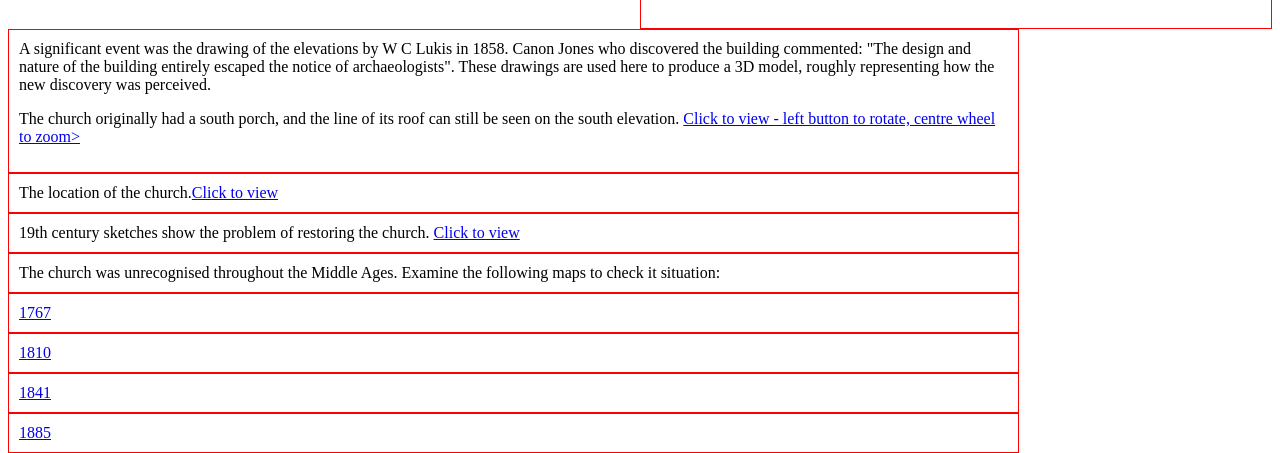
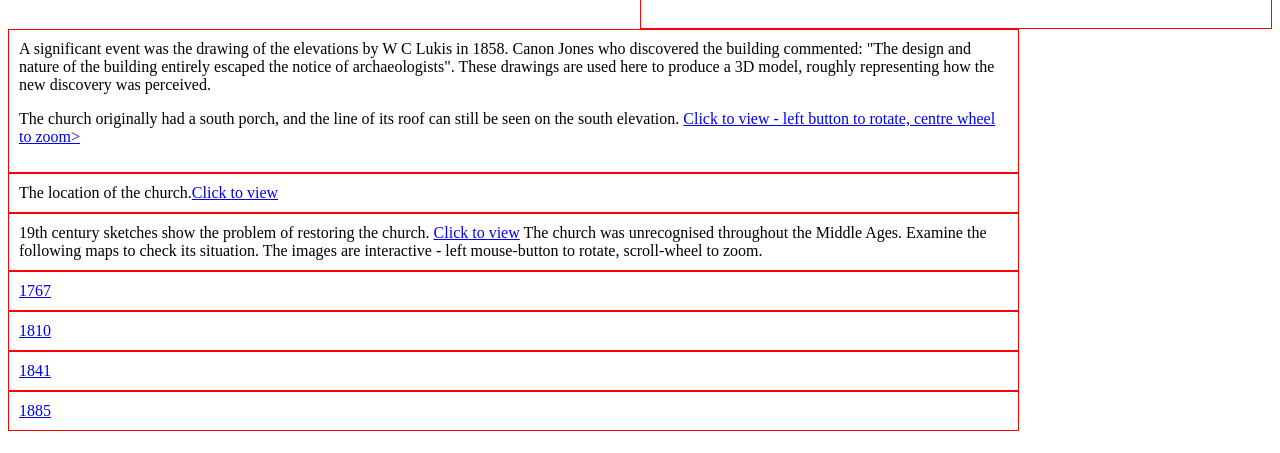
Before and after one commit to RACGIT99/SaxonChurch, a plain HTML site: page index.html in a window 1280 px wide. Shown: the part 359-812 px from the top of the page. Drawn offline with Linux system fonts and the light colour scheme.

Commit message:
Add files via upload

```diff
--- a/index.html
+++ b/index.html
@@ -75,7 +75,6 @@
 <h>These drawings are used here to produce a 3D model, roughly representing how the new discovery was perceived.</h>
 <h>   </h>
 <p>The church originally had a south porch, and the line of its roof can still be seen on the south elevation. <a href = "https://racgit99.github.io/3dmodels/">Click to view - left button to rotate, centre wheel to zoom></a></p>
-
 </div>
 
 
@@ -84,9 +83,8 @@
 </div>
 <div class="main">
   <h>19th century sketches show the problem of restoring the church.  <a href="https://racgit99.github.io/Views/">Click to view</a>  </h>
-</div>
-<div class="main">
-  <h>The church was unrecognised throughout the Middle Ages. Examine the following maps to check it situation: </h>
+  <h>The church was unrecognised throughout the Middle Ages. Examine the following maps to check its situation. </h>
+  <h>The images are interactive - left mouse-button to rotate, scroll-wheel to zoom.   </h>
 </div>
 
 
```
